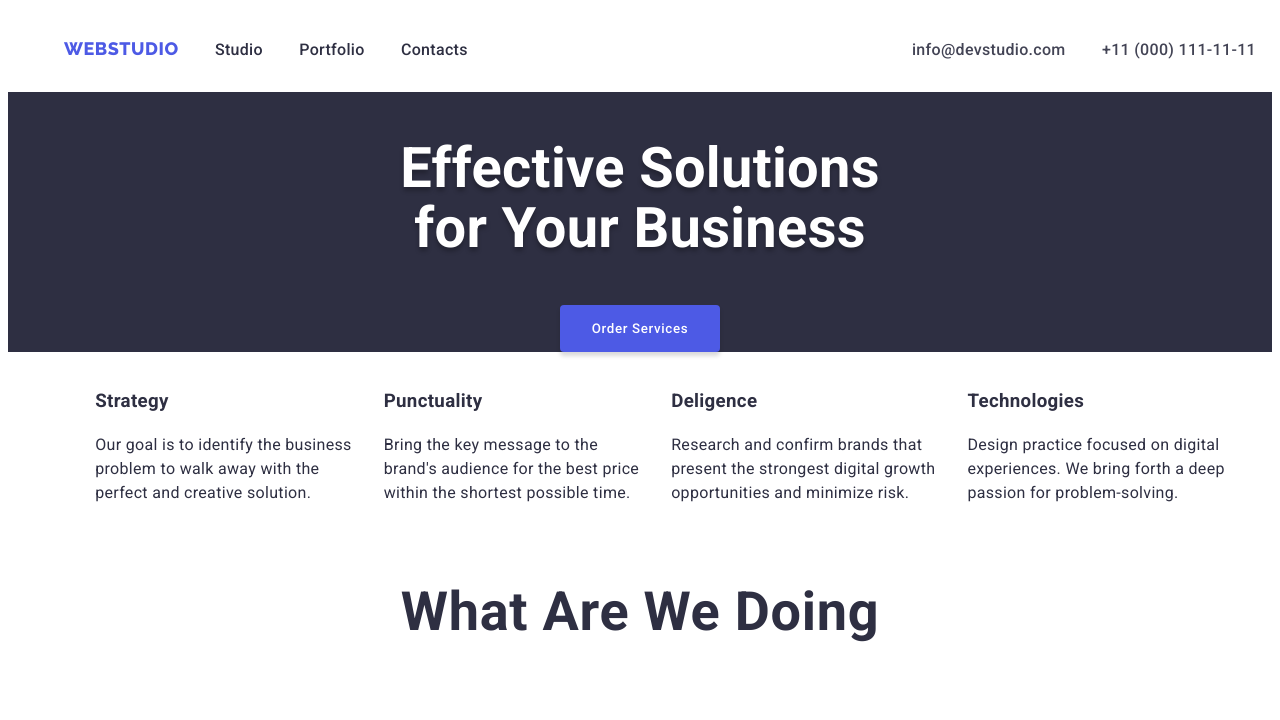
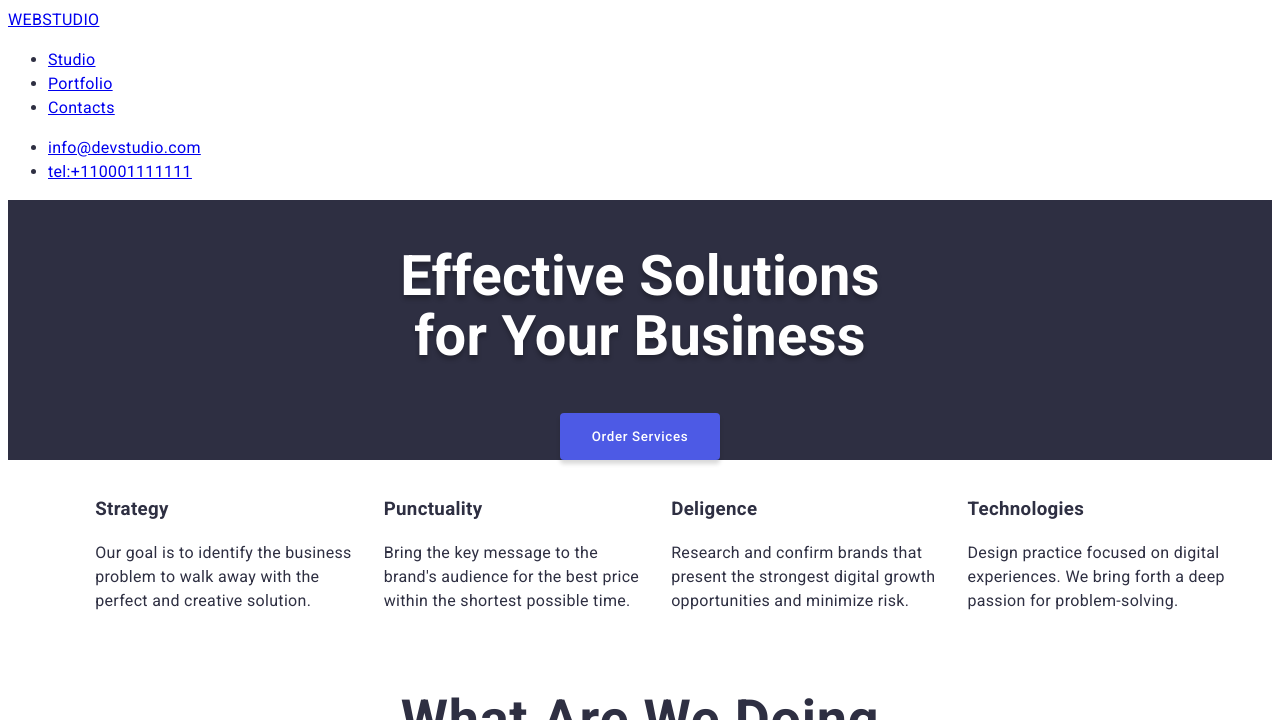
Before and after one commit to royibanez/goit-markup-hw-03, a plain HTML site: page index.html in a window 1280 px wide. Shown: the top 720 px of the page. Drawn offline with Linux system fonts and the light colour scheme.

Commit message:
new code

```diff
--- a/css/styles.css
+++ b/css/styles.css
@@ -22,8 +22,6 @@
  body{
     font-family: "Roboto", sans-serif;
     font-size: 16px;
-    font-style: normal;
-    font-weight: 400;
     line-height: 1.5;
     letter-spacing: .32px;
     color: var(--color-navyblue);
--- a/index.html
+++ b/index.html
@@ -9,12 +9,56 @@
     <link rel="stylesheet" href="https://fonts.googleapis.com/css2?family=Raleway:wght@800&family=Roboto:wght@400;500;700;900&display=swap"/>
 
 </head>
-<body>
 
-<!-- nav-container -->
-    <nav class="nav-container">
+
+   <!-- new code -->
+
+
+
+    <header class="page-header">
+        <div class="container-menu">
+        <nav class="navigation">
+
+        <!-- logo -->
+        <a href="index.html" class="logo link">WEB<span class="logo-black">STUDIO</span></a>
+
+        <!-- Menu  -->
+        <ul class="nav-menu list">
+            <li class="item"><a href="index.html" class="page current link">Studio </a></li>
+            <li class="item"><a href="portfolio.html" class="page link">Portfolio</a></li>
+            <li class="item"><a href="#" class="page link">Contacts</a></li>
+        </ul>
+    </nav>
+
+        <!-- Contacts -->
+
+        <ul class="contact-menu list">
+            <li class="item">
+                <a href="mailto:info@devstudio.com" class="contact link">info@devstudio.com</a>
+            </li>
+            <li class="item">
+                <a href="tel:+110001111111" class="contact link">tel:+110001111111</a>
+             </li>
+            </ul>
+    </div>
+</header>
+ <!-- new code ..
+.
+.
+.
+.
+.
+.-->
+
+
+
+
+
+<!-- old code -->
+
+    <!-- <nav class="nav-container">
         <ul class="left-nav">
-            <!-- left-nav -->
+            left-nav
            <li class="nav-list-logo">
            <a href="index.html" span class="span-logo">WEB</span>STUDIO</a></li>
 
@@ -26,7 +70,7 @@
              <a href="#">Contacts</a></li>
   </ul>
          <ul class="right-nav">
-          <!-- right-nav -->
+         right-nav
            <li class="header-mail">
              <a href="mailto:info@devstudio.com">info@devstudio.com</a></li>
            <li class="header-tel">
@@ -34,7 +78,7 @@
        </ul>
  </nav>
 
-<!--Main Section-->
+<--Main Section-->
 <main class="main-body">
 <section class="hero-section">
 
```
